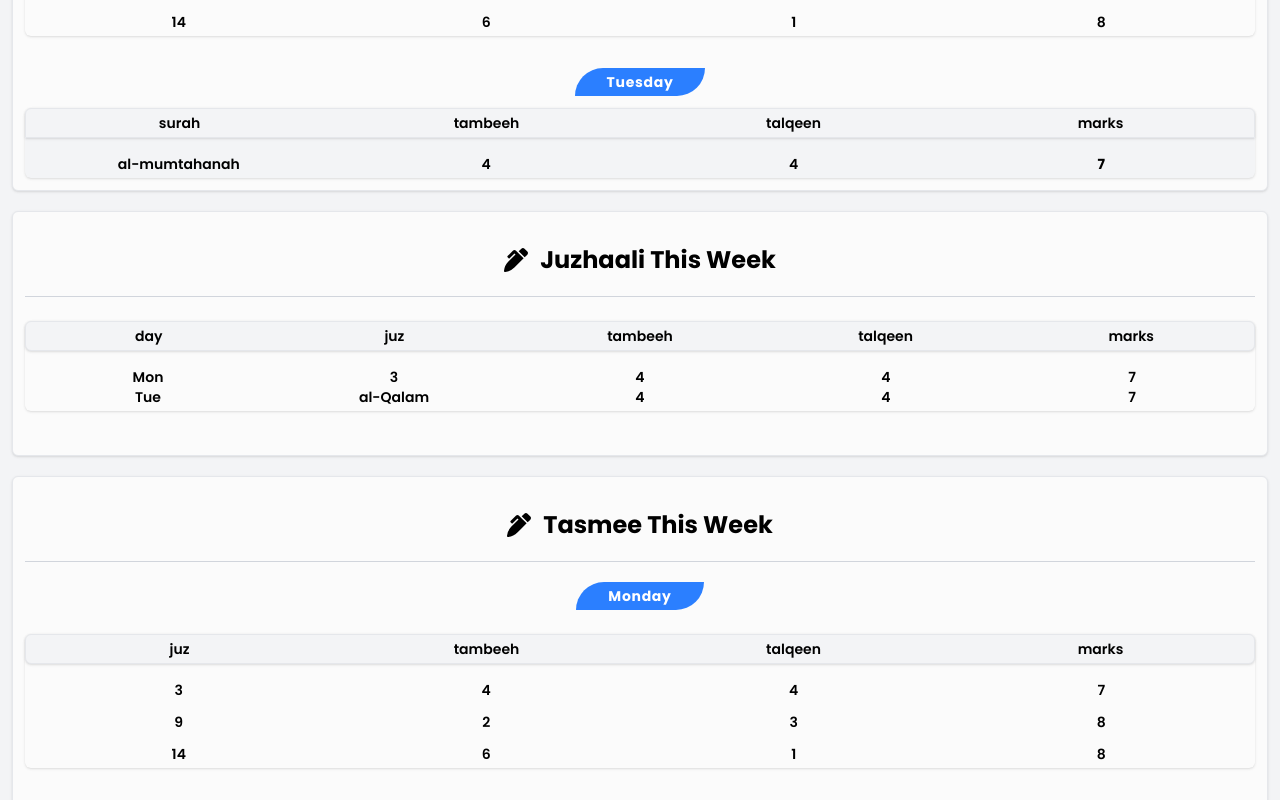
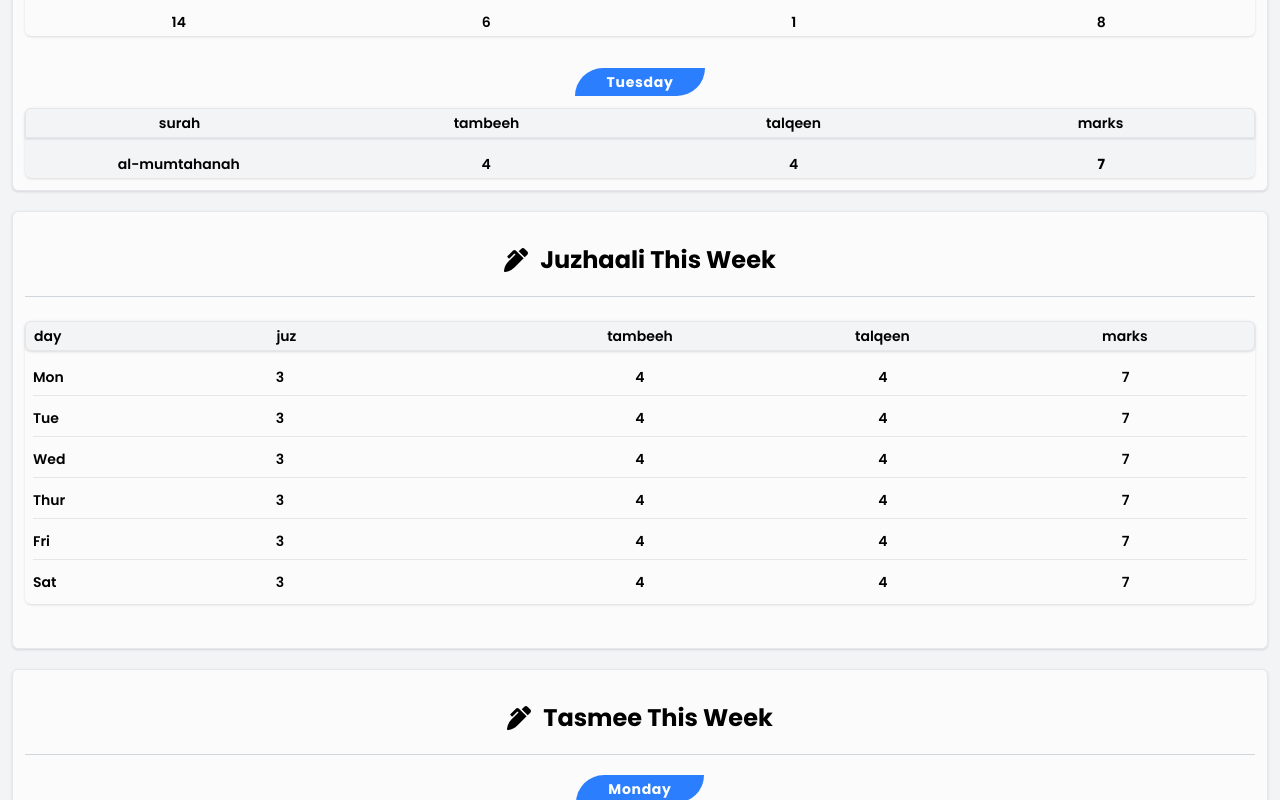
Before and after one commit to huzefa63/as-sijjil, a Next.js app: page /dashboard in a window 1280 px wide. Shown: the part 488-1288 px from the top of the page. Built offline with nearby package versions, Linux system fonts and the light colour scheme.

Commit message:
fixed juzhaali UI

```diff
--- a/app/dashboard/page.jsx
+++ b/app/dashboard/page.jsx
@@ -110,25 +110,74 @@ function Page() {
             <h1 className="text-white font-bold tracking-wider">Monday</h1>
           </div> */}
           <div className=" shadow-sm rounded-md pb-1 space-y-4 mb-8 mt-6">
-            <div className="grid grid-cols-5 bg-blue-90 py-1 rounded-md border border-gray-200 bg-gray-100 shadow-sm">
-              <p>day</p>
-              <p>juz</p>
-              <p>tambeeh</p>
-              <p>talqeen</p>
-              <p>marks</p>
+            <div className="grid grid-cols-5 px-2 bg-blue-90 py-1 rounded-md border border-gray-200 bg-gray-100 shadow-sm">
+              <p className="text-left">day</p>
+              <p className="text-left">juz</p>
+              <p className="">tambeeh</p>
+              <p className="">talqeen</p>
+              <p className="">marks</p>
             </div>
-            <div className="space-y-3 bg-blue-80">
-              <div className="grid grid-cols-5">
-                <p>Mon</p>
-                <p>3</p>
-                <p>4</p>
-                <p>4</p>
-                <p>7</p>
-                <p>Tue</p>
-                <p>al-Qalam</p>
-                <p>4</p>
-                <p>4</p>
-                <p>7</p>
+            <div className="bg-blue-80">
+              <div className="px-2 space-y-3">
+                <div className="grid grid-cols-5 border-b border-gray-200 pb-2">
+                  <div className="ml-">
+                    <p className="text-left overflow-hidden">Mon</p>
+                  </div>
+                  <p className="text-left">3</p>
+                  <p className="text-center">4</p>
+                  <p className="text-center">4</p>
+                  <p className="text-center">7</p>
+                </div>
+
+                <div className="grid grid-cols-5 border-b border-gray-200 pb-2">
+                  <div className="ml-">
+                    <p className="text-left overflow-hidden">Tue</p>
+                  </div>
+                  <p className="text-left">3</p>
+                  <p className="text-center">4</p>
+                  <p className="text-center">4</p>
+                  <p className="text-center">7</p>
+                </div>
+
+                <div className="grid grid-cols-5 border-b border-gray-200 pb-2">
+                  <div className="ml-">
+                    <p className="text-left overflow-hidden">Wed</p>
+                  </div>
+                  <p className="text-left">3</p>
+                  <p className="text-center">4</p>
+                  <p className="text-center">4</p>
+                  <p className="text-center">7</p>
+                </div>
+
+                <div className="grid grid-cols-5 border-b border-gray-200 pb-2">
+                  <div className="ml-">
+                    <p className="text-left overflow-hidden">Thur</p>
+                  </div>
+                  <p className="text-left">3</p>
+                  <p className="text-center">4</p>
+                  <p className="text-center">4</p>
+                  <p className="text-center">7</p>
+                </div>
+
+                <div className="grid grid-cols-5 border-b border-gray-200 pb-2">
+                  <div className="ml-">
+                    <p className="text-left overflow-hidden">Fri</p>
+                  </div>
+                  <p className="text-left">3</p>
+                  <p className="text-center">4</p>
+                  <p className="text-center">4</p>
+                  <p className="text-center">7</p>
+                </div>
+
+                <div className="grid grid-cols-5 pb-2">
+                  <div className="ml-">
+                    <p className="text-left overflow-hidden">Sat</p>
+                  </div>
+                  <p className="text-left">3</p>
+                  <p className="text-center">4</p>
+                  <p className="text-center">4</p>
+                  <p className="text-center">7</p>
+                </div>
               </div>
             </div>
           </div>
```
